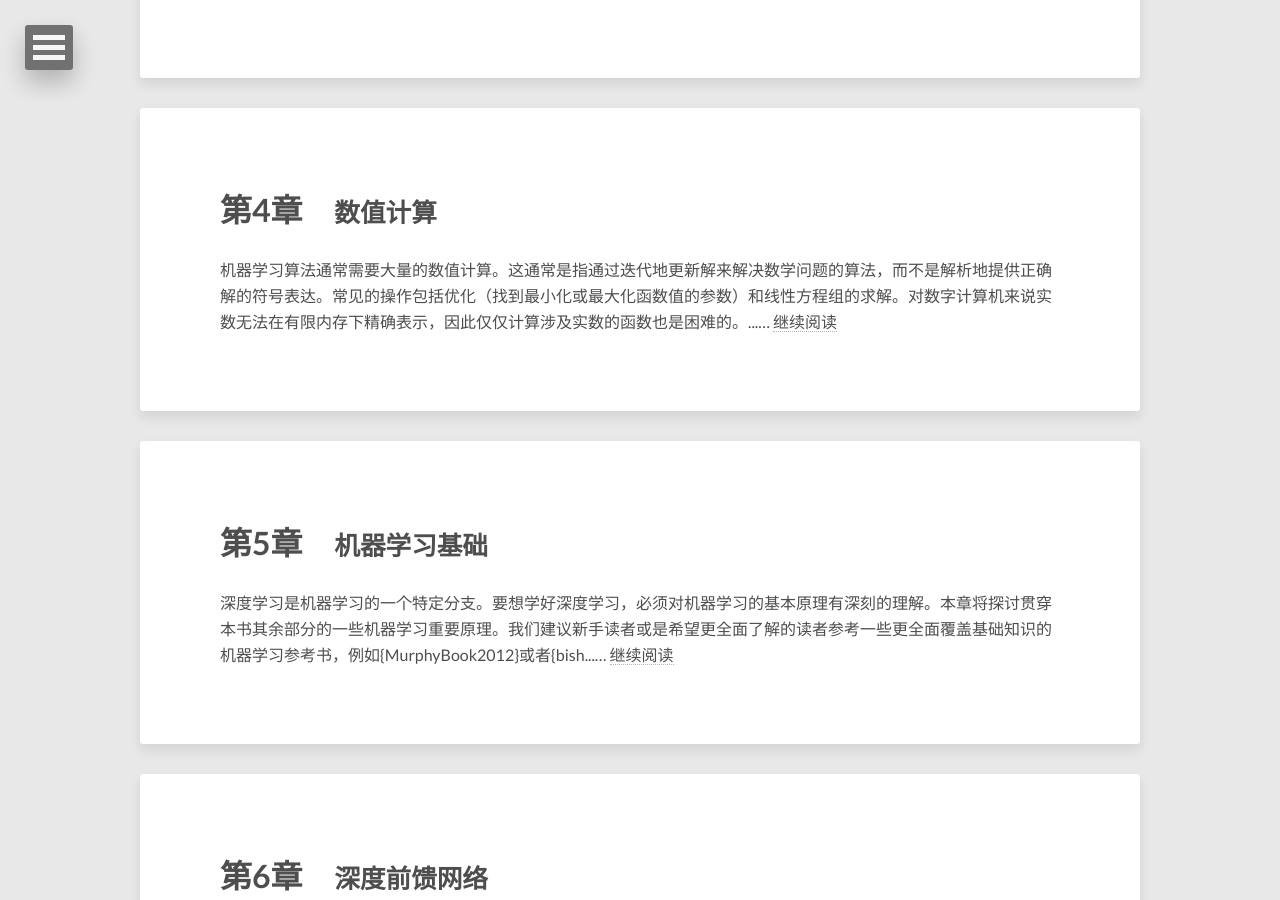
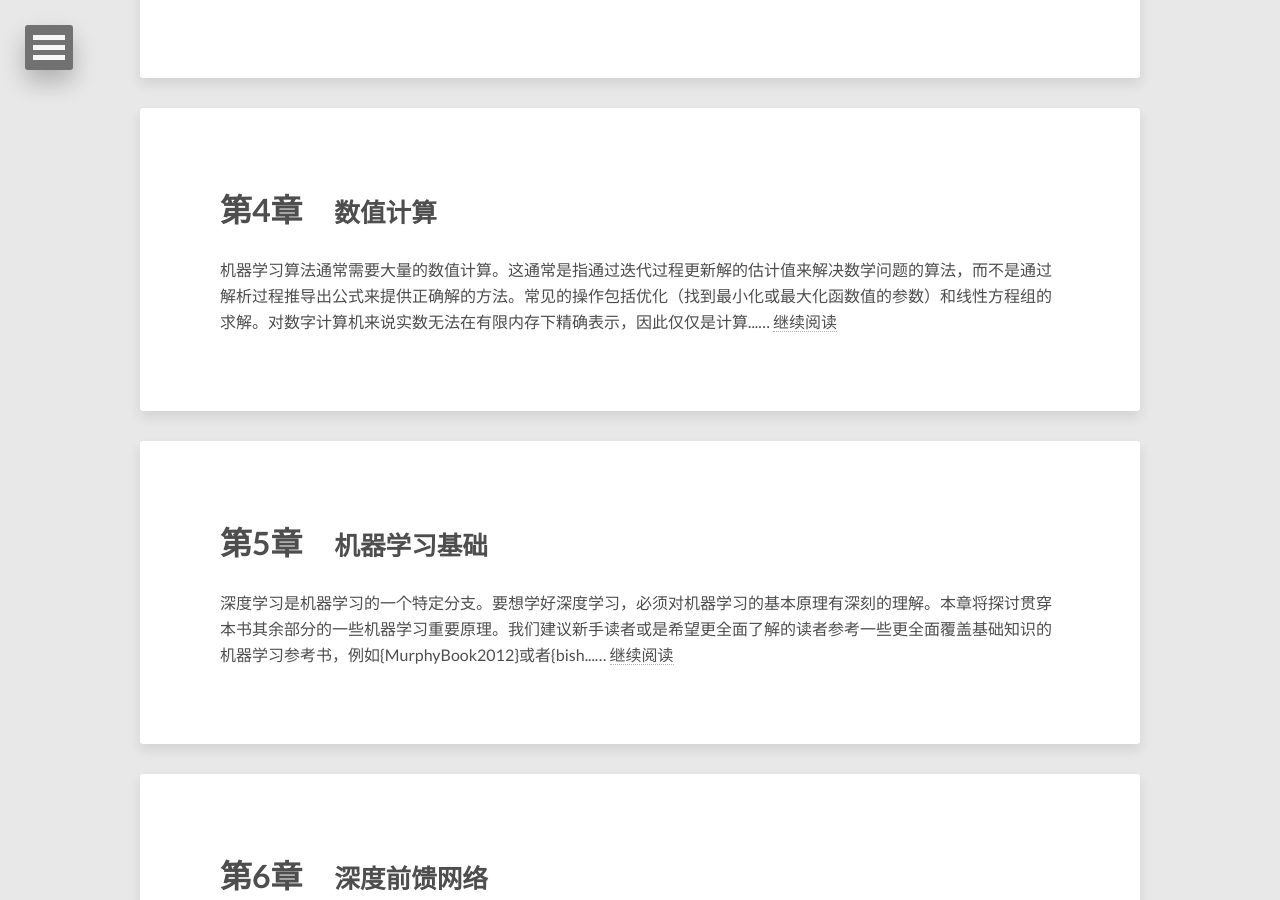
Before and after one commit to exacity/deeplearningbook-chinese, a Jekyll site: the page built from docs/index.html, in a window 1280 px wide and 900 px high, scrolled down 1053 px. Built offline with Jekyll 4.4.1, drawn with Linux system fonts in a browser that asks for light colours; nearby versions of some CDN libraries; formulas are drawn with MathJax 3; the list of posts is cut into pages by our own code.

Commit message:
chapter 4 done

```diff
--- a/docs/_posts/2016-12-04-Chapter4_numerical_computation.md
+++ b/docs/_posts/2016-12-04-Chapter4_numerical_computation.md
@@ -5,22 +5,22 @@ share: false
 ---
 
 机器学习算法通常需要大量的数值计算。
-这通常是指通过迭代地更新解来解决数学问题的算法，而不是解析地提供正确解的符号表达。
+这通常是指通过迭代过程更新解的估计值来解决数学问题的算法，而不是通过解析过程推导出公式来提供正确解的方法。
 常见的操作包括优化（找到最小化或最大化函数值的参数）和线性方程组的求解。
-对数字计算机来说实数无法在有限内存下精确表示，因此仅仅计算涉及实数的函数也是困难的。
+对数字计算机来说实数无法在有限内存下精确表示，因此仅仅是计算涉及实数的函数也是困难的。
 
 
 # 上溢和下溢
 
-在数字计算机上实现连续数学的根本困难是，我们需要通过有限数量的位模式来表示无限多的实数。
+连续数学在数字计算机上的根本困难是，我们需要通过有限数量的位模式来表示无限多的实数。
 这意味着我们在计算机中表示实数时，几乎总会引入一些近似误差。
 在许多情况下，这仅仅是舍入误差。
-如果在理论上可行的算法没有被设计为最小化舍入误差的累积，可能就会在实践中失效，因此舍入误差会导致一些问题（特别是许多操作复合时）。
+舍入误差会导致一些问题，特别是当许多操作复合时，即使是理论上可行的算法，如果在设计时没有考虑最小化舍入误差的累积，在实践时也可能会导致算法失效。
 
-一种特别的毁灭性舍入误差是下溢。
+一种极具毁灭性的舍入误差是下溢。
 当接近零的数被四舍五入为零时发生下溢。
 许多函数在其参数为零而不是一个很小的正数时才会表现出质的不同。
-例如，我们通常要避免被零除（一些软件环境将在这种情况下抛出异常，有些会返回一个非数字(not-a-number)的占位符）或避免取零的对数（这通常被视为$-\infty$，进一步的算术运算会使其变成非数字）。
+例如，我们通常要避免被零除（一些软件环境将在这种情况下抛出异常，有些会返回一个非数字(not-a-number, NaN)的占位符）或避免取零的对数（这通常被视为$-\infty$，进一步的算术运算会使其变成非数字）。
 
 <!-- % -- 77 -- -->
 
@@ -54,7 +54,7 @@ softmax函数经常用于预测与Multinoulli分布相关联的概率，定义
 底层库的开发者在实现深度学习算法时应该牢记数值问题。
 本书的大多数读者可以简单地依赖保证数值稳定的底层库。
 在某些情况下，有可能在实现一个新的算法时自动保持数值稳定。
-Theano{cite?}就是这样软件包的一个例子，它能自动检测并稳定深度学习中许多常见的数值不稳定的表达式。
+Theano~{cite?}就是这样软件包的一个例子，它能自动检测并稳定深度学习中许多常见的数值不稳定的表达式。
 
 <!-- % -- 78 -- -->
 
@@ -62,15 +62,15 @@ Theano{cite?}就是这样软件包的一个例子，它能自动检测并稳定
 # 病态条件数
 
 
-条件数表明函数相对于输入的微小变化而变化的快慢程度。
-输入被轻微扰动而迅速改变的函数对于科学计算来说是可能是有问题的，因为输入中的舍入误差可能导致输出的巨大变化。
+条件数表征函数相对于输入的微小变化而变化的快慢程度。
+输入被轻微扰动而迅速改变的函数对于科学计算来说可能是有问题的，因为输入中的舍入误差可能导致输出的巨大变化。
 
 考虑函数$f(\Vx) = \MA^{-1} \Vx$。
 当$\MA \in \SetR^{n \times n}$ 具有特征值分解时，其条件数为
 \begin{align}
  \underset{i,j}{\max}~ \Bigg| \frac{\lambda_i}{ \lambda_j} \Bigg|.
 \end{align}
-这是最大和最小特征值的模之比。
+这是最大和最小特征值的模之比\footnote{译者注：与通常的条件数定义有所不同。}。
 当该数很大时，矩阵求逆对输入的误差特别敏感。
 
 这种敏感性是矩阵本身的固有特性，而不是矩阵求逆期间舍入误差的结果。
```
Also changed, not shown: other parts of docs/_posts/2016-12-04-Chapter4_numerical_computation.md (+6 -6 lines), Chapter4/annotations.txt (added, +27 -0 lines), README.md, 2 other files.
